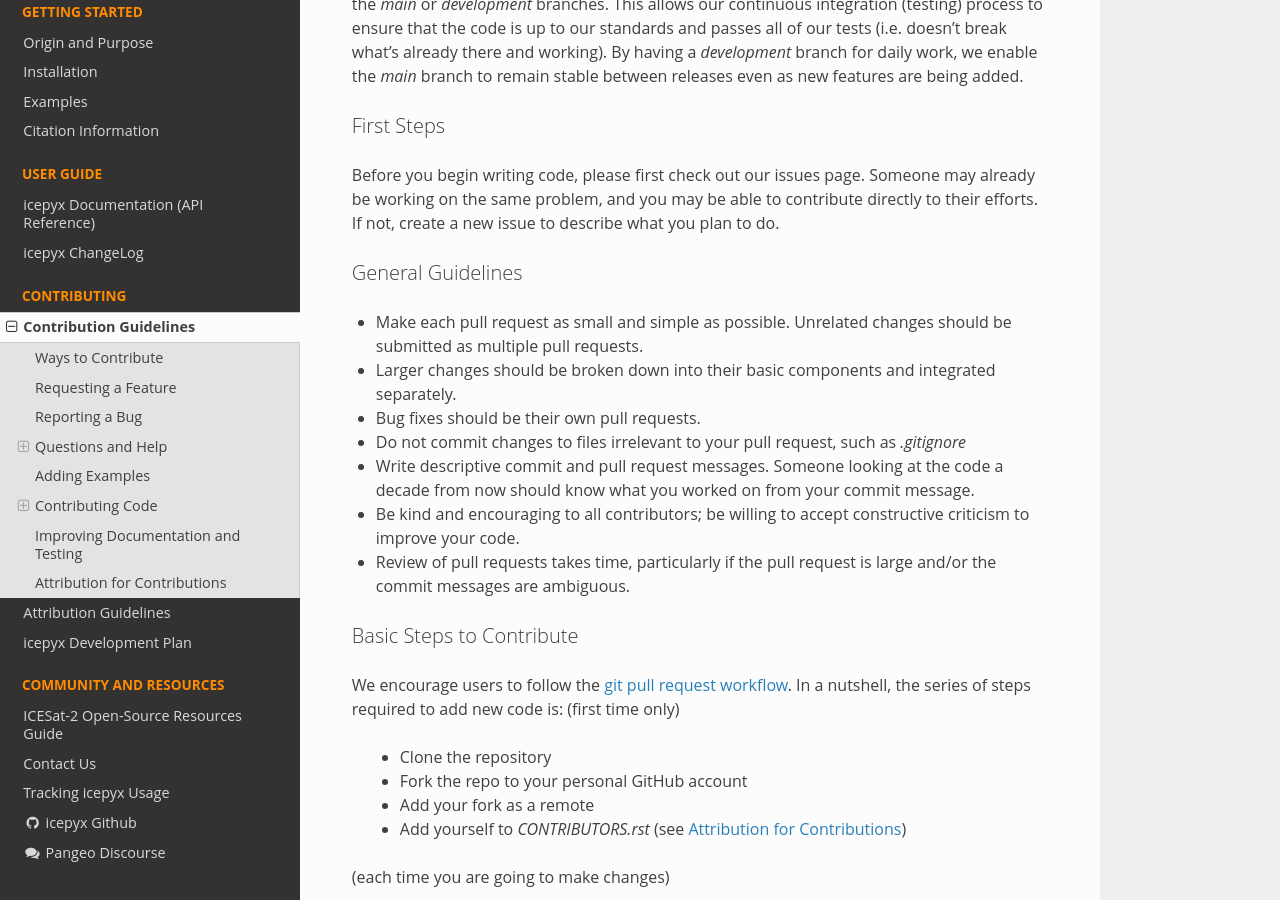
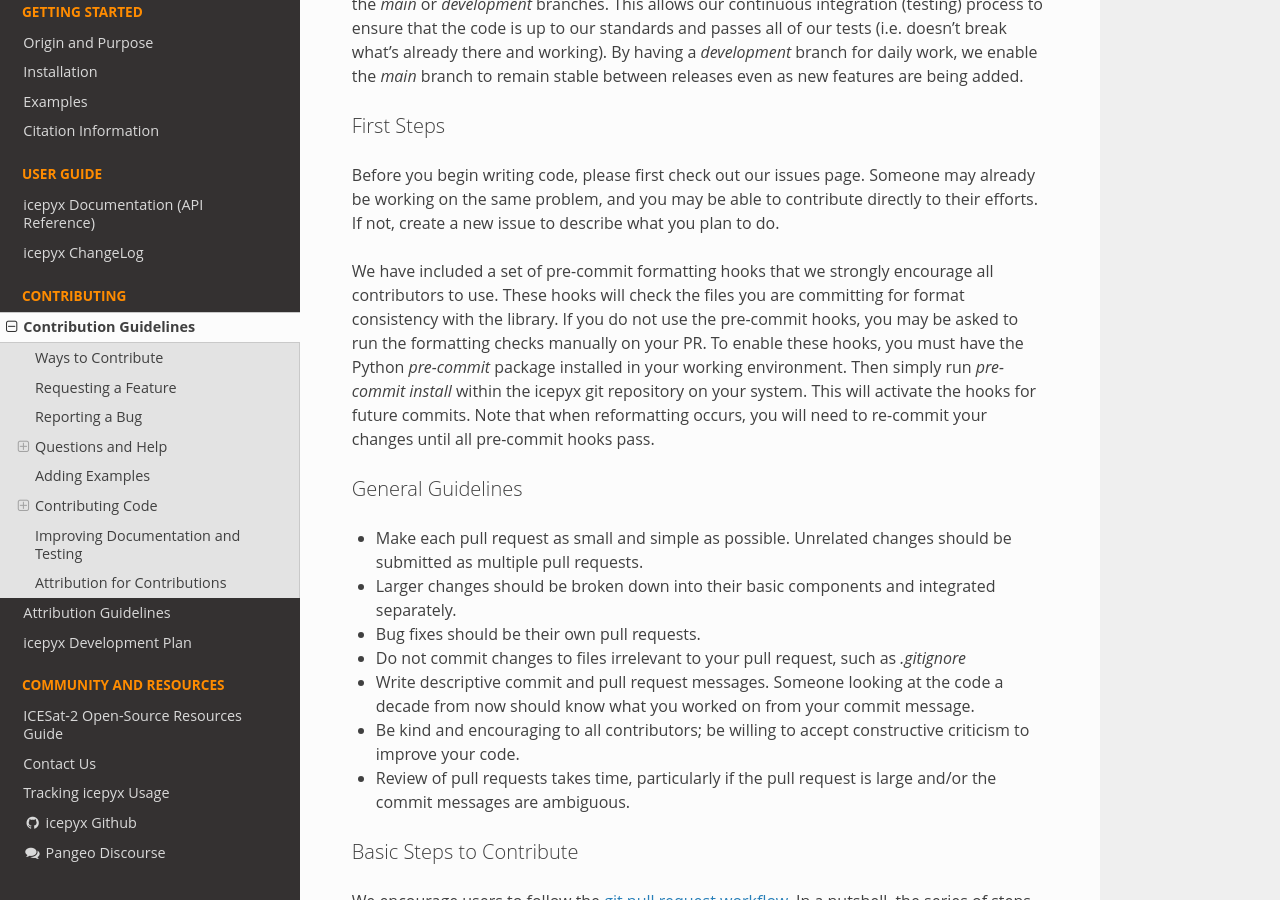
Before and after one commit to icesat2py/icepyx, a Sphinx documentation site: the page built from doc/source/contributing/contribution_guidelines.rst, in a window 1280 px wide and 900 px high, scrolled down 1842 px. Built offline with Sphinx 7.4.7 and the Read the Docs theme 2.0.0, drawn with Linux system fonts in a browser that asks for light colours; pages that are not in the unit, such as notebooks, are missing from menus.

Commit message:
add some notes about precommit to contribution guidelines

```diff
--- a/doc/source/contributing/contribution_guidelines.rst
+++ b/doc/source/contributing/contribution_guidelines.rst
@@ -59,7 +59,17 @@
 
 First Steps
 ^^^^^^^^^^^
-Before you begin writing code, please first check out our issues page. Someone may already be working on the same problem, and you may be able to contribute directly to their efforts. If not, create a new issue to describe what you plan to do.
+Before you begin writing code, please first check out our issues page.
+Someone may already be working on the same problem, and you may be able to contribute directly to their efforts.
+If not, create a new issue to describe what you plan to do.
+
+We have included a set of pre-commit formatting hooks that we strongly encourage all contributors to use.
+These hooks will check the files you are committing for format consistency with the library.
+If you do not use the pre-commit hooks, you may be asked to run the formatting checks manually on your PR.
+To enable these hooks, you must have the Python `pre-commit` package installed in your working environment.
+Then simply run `pre-commit install` within the icepyx git repository on your system.
+This will activate the hooks for future commits.
+Note that when reformatting occurs, you will need to re-commit your changes until all pre-commit hooks pass.
 
 General Guidelines
 ^^^^^^^^^^^^^^^^^^
@@ -74,7 +84,8 @@
 
 Basic Steps to Contribute
 ^^^^^^^^^^^^^^^^^^^^^^^^^
-We encourage users to follow the `git pull request workflow <https://www.asmeurer.com/git-workflow/>`_. In a nutshell, the series of steps required to add new code is:
+We encourage users to follow the `git pull request workflow <https://www.asmeurer.com/git-workflow/>`_.
+In a nutshell, the series of steps required to add new code is:
 (first time only)
 
  - Clone the repository
```
